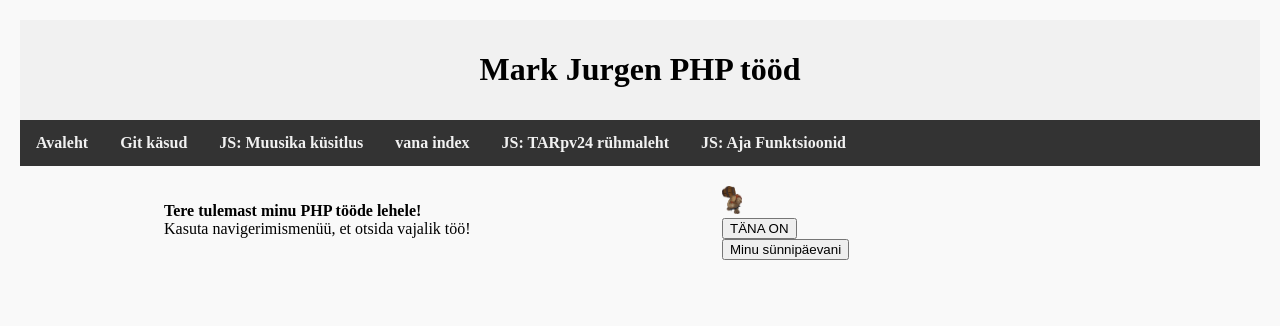
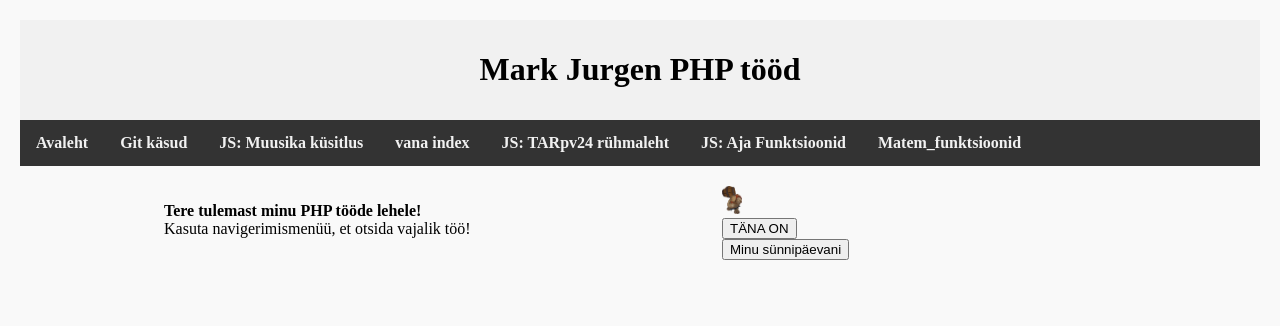
Before and after one commit to MarkJur-afk/veebPHP, a PHP site: page / in a window 1280 px wide. Shown: the top 326 px of the page. Run offline with PHP 8.4, Linux system fonts and the light colour scheme.

Commit message:
matem loodud

```diff
--- /dev/null
+++ b/content/matem_funktsioonid.php
@@ -0,0 +1 @@
+<?php
--- a/nav.php
+++ b/nav.php
@@ -31,6 +31,13 @@
                 </a>
             </strong>
         </li>
+        <li>
+            <strong>
+                <a href="?link=matem_funktsioonid.php">
+                    Matem_funktsioonid
+                </a>
+            </strong>
+        </li>
 
     </ul>
 </nav>
```
